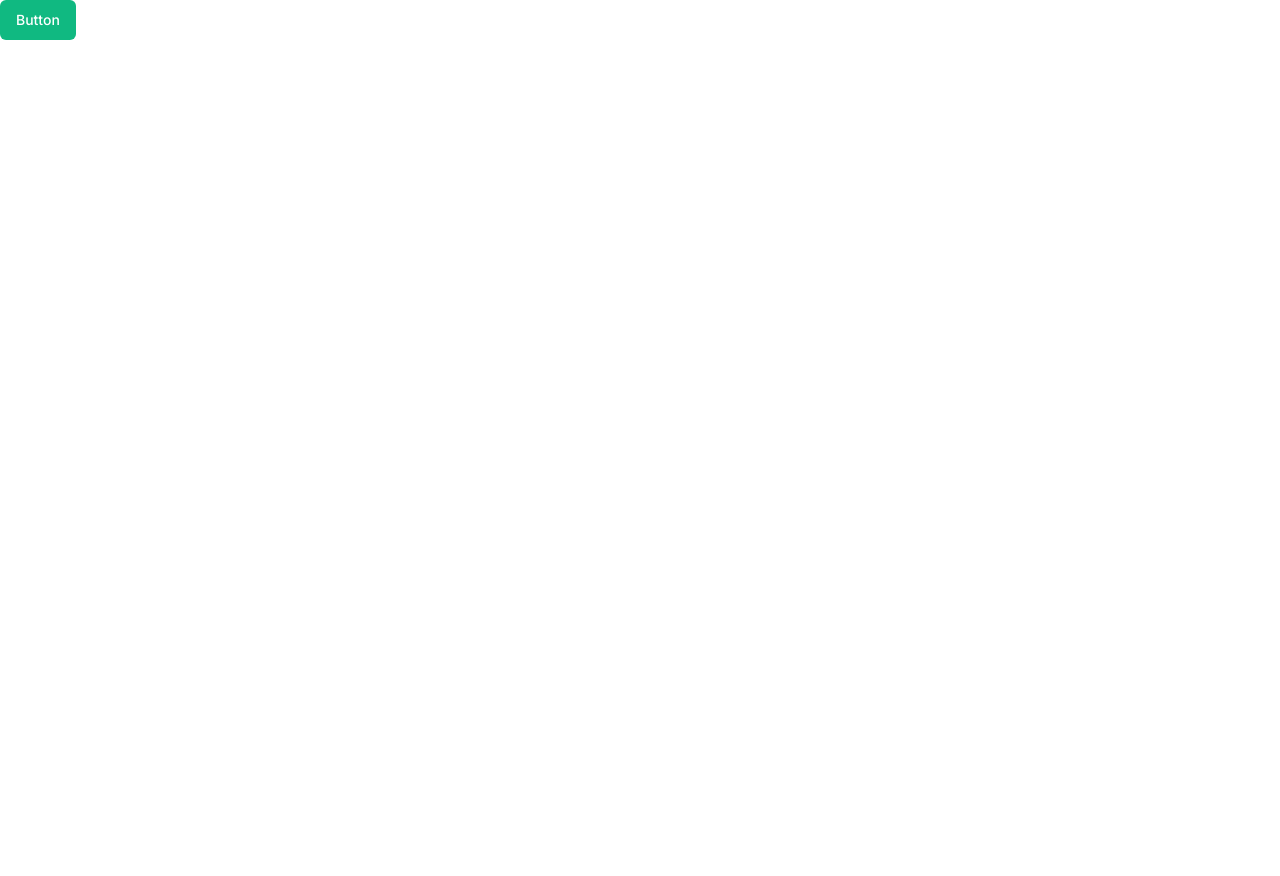
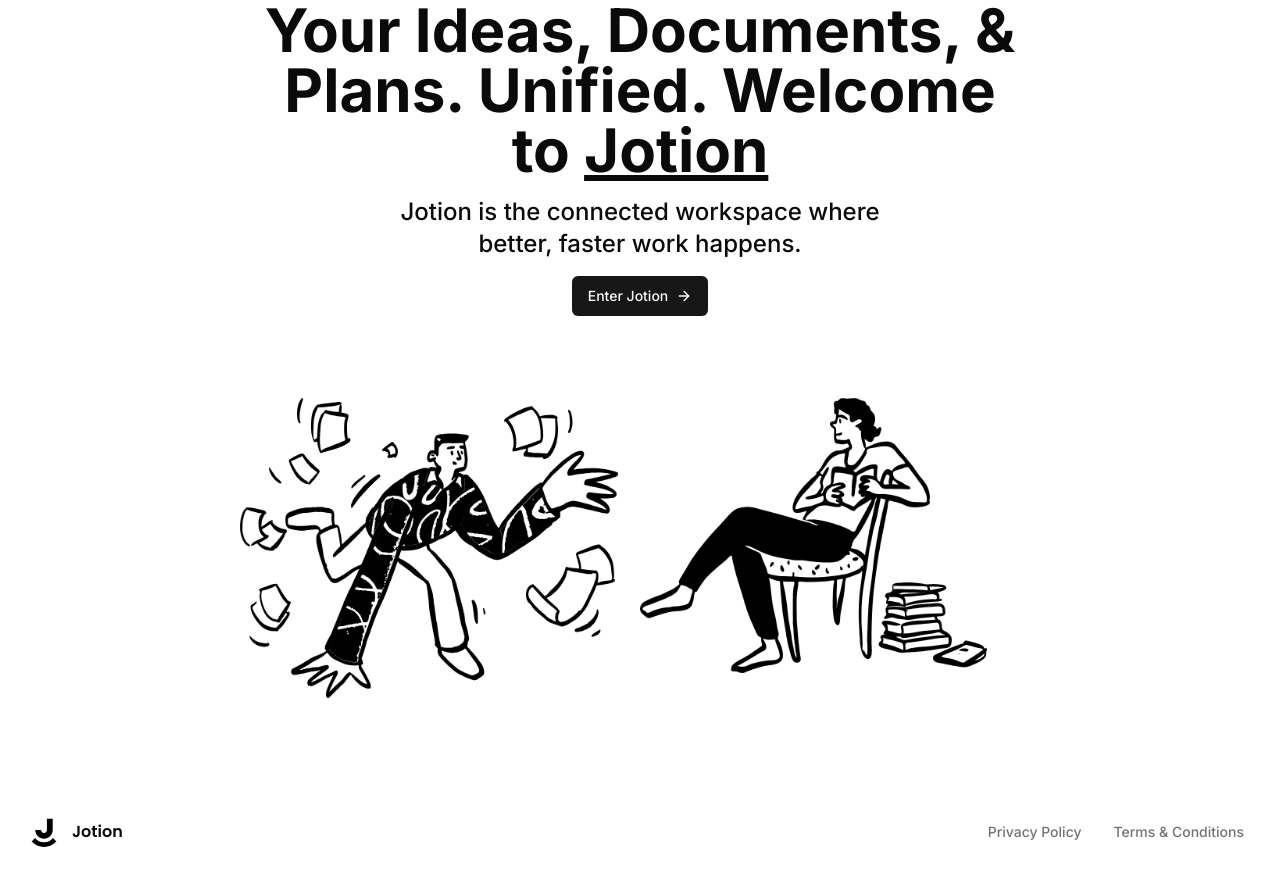
Before and after one commit to mohaimenkhalid/notion-clone-with-nextjs-convex, a Next.js app: page / in a window 1280 px wide. Before the commit the page ends 800 px from the top, so only its background shows below. Built offline with nearby package versions, Linux system fonts and the light colour scheme.

Commit message:
added hero section

```diff
--- /dev/null
+++ b/app/(marketing)/_components/footer.tsx
@@ -0,0 +1,19 @@
+import { Button } from "@/components/ui/button"
+import Logo from "@/app/(marketing)/_components/logo";
+
+
+export const Footer = () => {
+    return (
+        <div className="flex items-center w-full p-6 bg-background z-50 dark:bg-[#1F1F1F]">
+            <Logo />
+            <div className="md:ml-auto w-full justify-between md:justify-end flex items-center gap-x-2 text-muted-foreground">
+                <Button variant="ghost" size="sm">
+                    Privacy Policy
+                </Button>
+                <Button variant="ghost" size="sm">
+                    Terms & Conditions
+                </Button>
+            </div>
+        </div>
+    )
+}
--- /dev/null
+++ b/app/(marketing)/_components/heading.tsx
@@ -0,0 +1,47 @@
+import React from 'react';
+import Link from "next/link";
+import {ArrowRight} from "lucide-react";
+import {Button} from "@/components/ui/button";
+
+function Heading() {
+    return (
+        <div className="max-w-3xl space-y-4">
+            <h1 className="text-3xl sm:text-5xl md:text-6xl font-bold">
+                Your Ideas, Documents, & Plans. Unified. Welcome to <span className="underline">Jotion</span>
+            </h1>
+            <h3 className="text-base sm:text-xl md:text-2xl font-medium">
+                Jotion is the connected workspace where <br/>
+                better, faster work happens.
+            </h3>
+            <Button asChild>
+                <Link href="/documents">
+                    Enter Jotion
+                    <ArrowRight className="h-4 w-4 ml-2" />
+                </Link>
+            </Button>
+            {/*{isLoading && (
+                <div className="w-full flex items-center justify-center">
+                    <Spinner size="lg" />
+                </div>
+            )}
+            {isAuthenticated && !isLoading && (
+                <Button asChild>
+                    <Link href="/documents">
+                        Enter Jotion
+                        <ArrowRight className="h-4 w-4 ml-2" />
+                    </Link>
+                </Button>
+            )}
+            {!isAuthenticated && !isLoading && (
+                <SignInButton mode="modal">
+                    <Button>
+                        Get Jotion free
+                        <ArrowRight className="h-4 w-4 ml-2" />
+                    </Button>
+                </SignInButton>
+            )}*/}
+        </div>
+    );
+}
+
+export default Heading;
--- /dev/null
+++ b/app/(marketing)/_components/heroes.tsx
@@ -0,0 +1,40 @@
+import Image from "next/image";
+
+const Heroes = () => {
+    return (
+        <div className="flex flex-col items-center justify-center max-w-5xl">
+            <div className="flex items-center">
+                <div className="relative w-[300px] h-[300px] sm:w-[350px] sm:h-[350px] md:h-[400px] md:w-[400px]">
+                    <Image
+                        src="/documents.png"
+                        fill
+                        className="object-contain dark:hidden"
+                        alt="Documents"
+                    />
+                    <Image
+                        src="/documents-dark.png"
+                        fill
+                        className="object-contain hidden dark:block"
+                        alt="Documents"
+                    />
+                </div>
+                <div className="relative h-[400px] w-[400px] hidden md:block">
+                    <Image
+                        src="/reading.png"
+                        fill
+                        className="object-contain dark:hidden"
+                        alt="Reading"
+                    />
+                    <Image
+                        src="/reading-dark.png"
+                        fill
+                        className="object-contain hidden dark:block"
+                        alt="Reading"
+                    />
+                </div>
+            </div>
+        </div>
+    )
+}
+
+export default Heroes;
--- /dev/null
+++ b/app/(marketing)/_components/logo.tsx
@@ -0,0 +1,35 @@
+import Image from "next/image";
+import { Poppins } from "next/font/google";
+
+import { cn } from "@/lib/utils";
+
+const font = Poppins({
+    subsets: ["latin"],
+    weight: ["400", "600"]
+});
+
+const Logo = () => {
+    return (
+        <div className="hidden md:flex items-center gap-x-2">
+            <Image
+                src="/logo.svg"
+                height="40"
+                width="40"
+                alt="Logo"
+                className="dark:hidden"
+            />
+            <Image
+                src="/logo-dark.svg"
+                height="40"
+                width="40"
+                alt="Logo"
+                className="hidden dark:block"
+            />
+            <p className={cn("font-semibold", font.className)}>
+                Jotion
+            </p>
+        </div>
+    )
+}
+
+export default Logo;
--- a/app/(marketing)/page.tsx
+++ b/app/(marketing)/page.tsx
@@ -1,9 +1,18 @@
-import { Button } from "@/components/ui/button"
+"use client"
 
-export default function Home() {
-  return (
-  <div>
-    <Button className="bg-emerald-500 text-white">Button</Button>
-  </div>
-  );
+import Heading from "./_components/heading";
+import Heroes from "./_components/heroes";
+import {Footer} from "@/app/(marketing)/_components/footer";
+
+export default function MarketingPage() {
+    return (
+        <div className="min-h-full flex flex-col dark:bg-[#1F1F1F]">
+            <div
+                className="flex flex-col items-center justify-center md:justify-start text-center gap-y-8 flex-1 px-6 pb-10">
+                <Heading/>
+                <Heroes/>
+            </div>
+            <Footer />
+        </div>
+    );
 }
```
